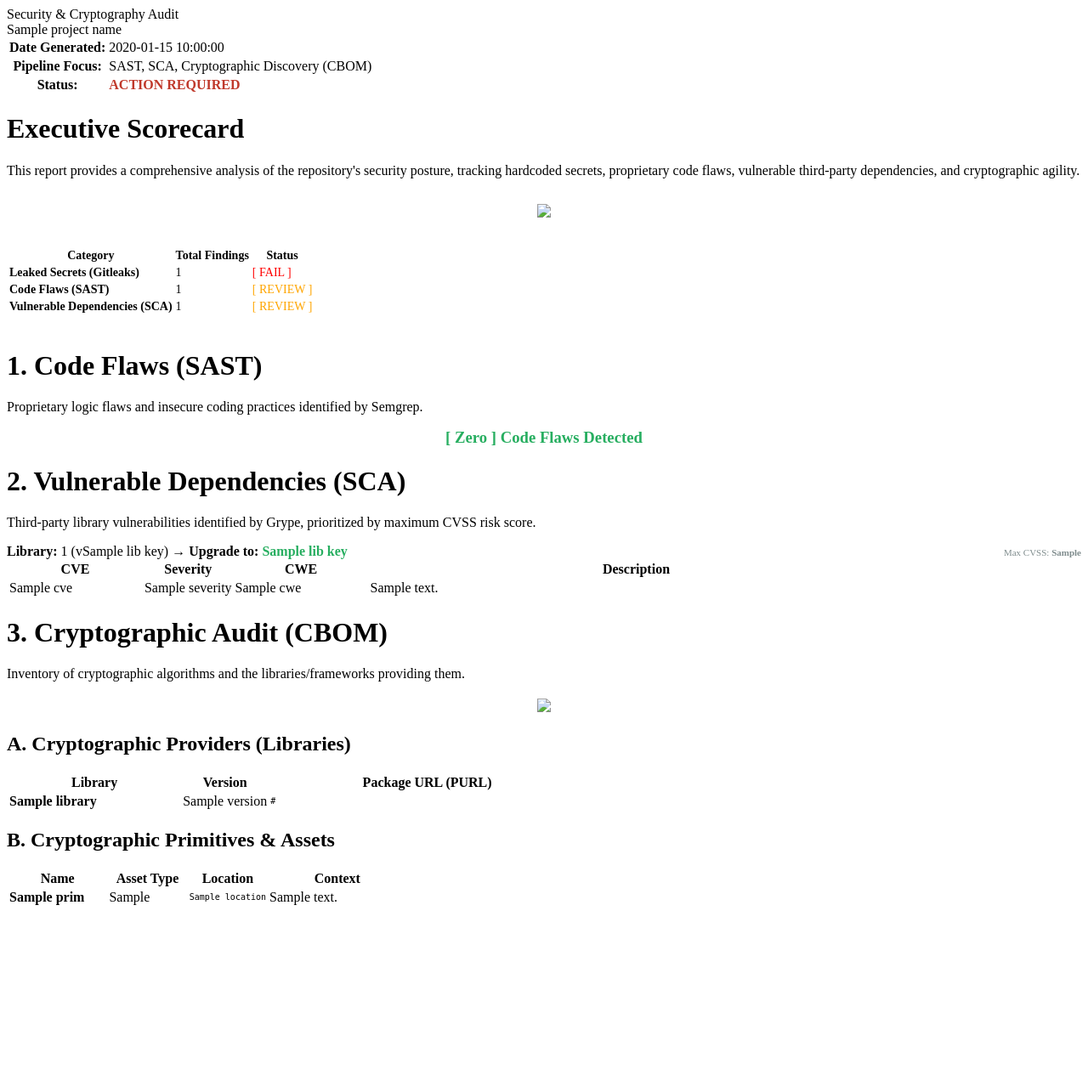
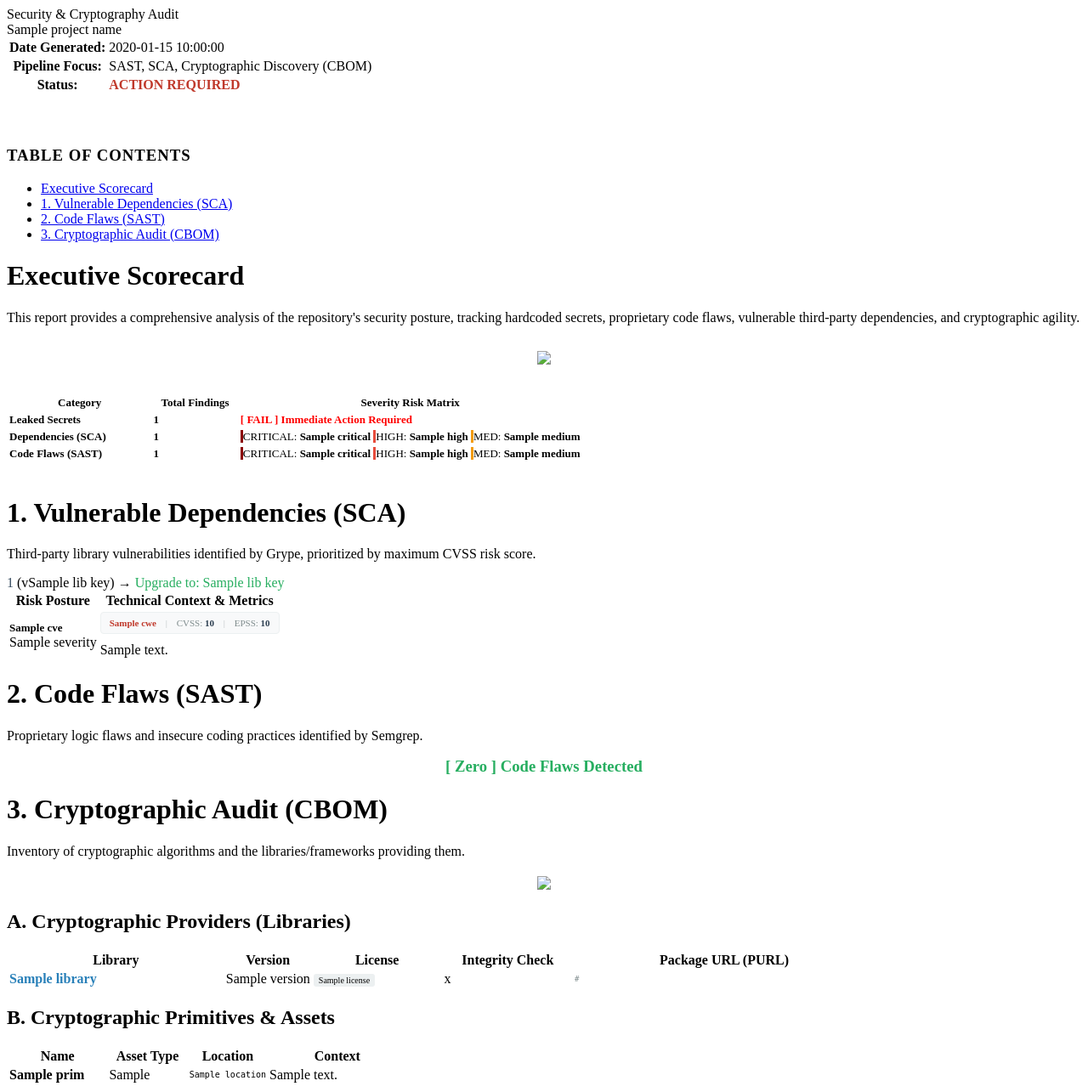
Before and after one commit to sujith-eag/devsecops-pqc-reporter, a Python web app: template templates/report.html in a window 1280 px wide. Shown: the whole page at 85% size. Before the commit the page ends 1065 px from the top, so only its background shows below. Run offline with Jinja, Linux system fonts and the light colour scheme; the template is opened without the code that fills it: most values are stand-ins (such as "Sample title", 1, 10 or a date in 2020).

Commit message:
Updated Formatting and Crypto Library Parsing

```diff
--- a/templates/report.html
+++ b/templates/report.html
@@ -23,46 +23,114 @@
                 </td>
             </tr>
         </table>
+
+        <h3 style="margin-top: 60px; text-transform: uppercase; letter-spacing: 1px;">Table of Contents</h3>
+        <ul class="toc">
+            <li><a href="#exec-scorecard">Executive Scorecard</a></li>
+            <li><a href="#sca-findings">1. Vulnerable Dependencies (SCA)</a></li>
+            <li><a href="#sast-findings">2. Code Flaws (SAST)</a></li>
+            <li><a href="#cbom-findings">3. Cryptographic Audit (CBOM)</a></li>
+        </ul>
     </div>
 
     <div class="page-break"></div>
 
-    <h1>Executive Scorecard</h1>
+    <h1 id="exec-scorecard">Executive Scorecard</h1>
     <p>This report provides a comprehensive analysis of the repository's security posture, tracking hardcoded secrets, proprietary code flaws, vulnerable third-party dependencies, and cryptographic agility.</p>
 
     <div style="text-align: center; margin: 30px 0;">
         <img src="file://{{ chart_paths['landscape'] }}" style="max-width: 100%; height: auto;">
     </div>
 
-    <table style="font-size: 14px; margin-bottom: 40px;">
+    <table style="font-size: 13px; margin-bottom: 40px;">
         <tr>
-            <th>Category</th>
-            <th>Total Findings</th>
-            <th>Status</th>
+            <th style="width: 25%;">Category</th>
+            <th style="width: 15%;">Total Findings</th>
+            <th style="width: 60%;">Severity Risk Matrix</th>
         </tr>
         <tr>
-            <td><b>Leaked Secrets (Gitleaks)</b></td>
-            <td>{{ secrets_count }}</td>
-            <td>{% if secrets_count == 0 %}<span style="color:green">[ PASS ]</span>{% else %}<span style="color:red">[ FAIL ]</span>{% endif %}</td>
+            <td><b>Leaked Secrets</b></td>
+            <td><b>{{ secrets_count }}</b></td>
+            <td>{% if secrets_count == 0 %}<span style="color:green; font-weight:bold;">[ PASS ]</span>{% else %}<span style="color:red; font-weight:bold;">[ FAIL ] Immediate Action Required</span>{% endif %}</td>
+        </tr>
+        <tr>
+            <td><b>Dependencies (SCA)</b></td>
+            <td><b>{{ sca_count }}</b></td>
+            <td>
+                {% if sca_count > 0 %}
+                    <span class="matrix-block" style="border-left: 3px solid #8b0000;">CRITICAL: <b>{{ sca_matrix.get('Critical', 0) }}</b></span>
+                    <span class="matrix-block" style="border-left: 3px solid #e74c3c;">HIGH: <b>{{ sca_matrix.get('High', 0) }}</b></span>
+                    <span class="matrix-block" style="border-left: 3px solid #f39c12;">MED: <b>{{ sca_matrix.get('Medium', 0) }}</b></span>
+                {% else %}
+                    <span style="color:green; font-weight:bold;">[ PASS ]</span>
+                {% endif %}
+            </td>
         </tr>
         <tr>
             <td><b>Code Flaws (SAST)</b></td>
-            <td>{{ sast_count }}</td>
-            <td>{% if sast_count == 0 %}<span style="color:green">[ PASS ]</span>{% else %}<span style="color:orange">[ REVIEW ]</span>{% endif %}</td>
+            <td><b>{{ sast_count }}</b></td>
+            <td>
+                {% if sast_count > 0 %}
+                    <span class="matrix-block" style="border-left: 3px solid #8b0000;">CRITICAL: <b>{{ sast_matrix.get('Critical', 0) }}</b></span>
+                    <span class="matrix-block" style="border-left: 3px solid #e74c3c;">HIGH: <b>{{ sast_matrix.get('High', 0) }}</b></span>
+                    <span class="matrix-block" style="border-left: 3px solid #f39c12;">MED: <b>{{ sast_matrix.get('Medium', 0) }}</b></span>
+                {% else %}
+                    <span style="color:green; font-weight:bold;">[ PASS ]</span>
+                {% endif %}
+            </td>
         </tr>
-        <tr>
-            <td><b>Vulnerable Dependencies (SCA)</b></td>
-            <td>{{ sca_count }}</td>
-            <td>{% if sca_count == 0 %}<span style="color:green">[ PASS ]</span>{% else %}<span style="color:orange">[ REVIEW ]</span>{% endif %}</td>
-        </tr>
-
-
-
     </table>
 
     <div class="page-break"></div>
 
-    <h1>1. Code Flaws (SAST)</h1>
+    <h1 id="sca-findings">1. Vulnerable Dependencies (SCA)</h1>
+    <p>Third-party library vulnerabilities identified by Grype, prioritized by maximum CVSS risk score.</p>
+
+    {% if grouped_sca|length == 0 %}
+        <div class="card" style="text-align: center; border-color: #27ae60;">
+            <h3 style="color: #27ae60; margin: 0;">[ Zero ] Dependency Vulnerabilities Detected</h3>
+        </div>
+    {% else %}
+        {% for lib_keys, data in grouped_sca.items() %}
+        <div class="card avoid-break">
+            <div class="card-header">
+                <span style="font-size: 16px;">
+                    <span style="color: #34495e;">{{ lib_keys[0] }}</span> (v{{ lib_keys[1] }}) &rarr;
+                    <span style="color: #27ae60;">Upgrade to: {{ lib_keys[2] }}</span>
+                </span>
+            </div>
+
+            <table class="sca-table">
+                <tr>
+                    <th>Risk Posture</th>
+                    <th>Technical Context & Metrics</th>
+                </tr>
+                {% for cve in data.cves %}
+                <tr>
+                    <td>
+                        <b style="font-size: 13px;">{{ cve.cve }}</b><br>
+                        <span class="badge sev-{{ cve.severity }}" style="margin-top: 6px;">{{ cve.severity }}</span>
+                    </td>
+                    <td>
+                        <div style="margin-bottom: 10px; font-size: 11px; background: #f8f9fa; padding: 6px 10px; border-radius: 4px; border: 1px solid #ecf0f1; display: inline-block;">
+                            <b style="color: #c0392b;">{{ cve.cwe }}</b>
+                            <span style="color: #bdc3c7; margin: 0 8px;">|</span>
+                            <span style="color: #7f8c8d;">CVSS: <b style="color: #2c3e50;">{{ cve.cvss_score }}</b></span>
+                            <span style="color: #bdc3c7; margin: 0 8px;">|</span>
+                            <span style="color: #7f8c8d;">EPSS: <b style="color: #2c3e50;">{{ cve.epss_score }}</b></span>
+                        </div><br>
+                        {{ cve.description }}
+                    </td>
+                </tr>
+                {% endfor %}
+            </table>
+        </div>
+        {% endfor %}
+    {% endif %}
+
+    <div class="page-break"></div>
+
+    <h1 id="sast-findings">2. Code Flaws (SAST)</h1>
     <p>Proprietary logic flaws and insecure coding practices identified by Semgrep.</p>
     {% if grouped_sast|length == 0 %}
         <div class="card" style="text-align: center; border-color: #27ae60;">
@@ -79,12 +147,15 @@
                 <tr><th style="width: 30%;">File Location</th><th>Issue Context & Snippet</th></tr>
                 {% for item in findings %}
                 <tr>
-                    <td>{{ item.file }}<br><i>Line: {{ item.line }}</i></td>
                     <td>
-                        {{ item.message }}
+                        <b>{{ item.file }}</b><br>
+                        <span class="meta-text">Line: {{ item.line }}</span>
                         {% if item.is_fp %}
-                        <br><span style="color: #f39c12; font-size: 9px;"><b>[WARNING]</b> Flagged by engine as potential False Positive</span>
+                        <br><span style="color: #f39c12; font-size: 9px; margin-top: 8px; display: block;"><b>[WARNING]</b> Engine Flag: False Positive</span>
                         {% endif %}
+                    </td>
+                    <td>
+                        <div class="code-snippet">{{ item.message }}</div>
                     </td>
                 </tr>
                 {% endfor %}
@@ -95,66 +166,29 @@
 
     <div class="page-break"></div>
 
-    <h1>2. Vulnerable Dependencies (SCA)</h1>
-    <p>Third-party library vulnerabilities identified by Grype, prioritized by maximum CVSS risk score.</p>
-
-    {% if grouped_sca|length == 0 %}
-        <div class="card" style="text-align: center; border-color: #27ae60;">
-            <h3 style="color: #27ae60; margin: 0;">[ Zero ] Dependency Vulnerabilities Detected</h3>
-        </div>
-    {% else %}
-        {% for lib_keys, data in grouped_sca.items() %}
-        <div class="card avoid-break">
-            <div class="card-header" style="display: flex; justify-content: space-between;">
-                <div>
-                    <b>Library:</b> {{ lib_keys[0] }} (v{{ lib_keys[1] }}) &rarr;
-                    <b>Upgrade to: <span style="color: #27ae60;">{{ lib_keys[2] }}</span></b>
-                </div>
-                <div>
-                    <span style="font-size: 11px; color: #7f8c8d;">Max CVSS: <b>{{ data.max_cvss }}</b></span>
-                </div>
-            </div>
-            <table>
-                <tr>
-                    <th style="width: 15%;">CVE</th>
-                    <th style="width: 10%;">Severity</th>
-                    <th style="width: 15%;">CWE</th>
-                    <th>Description</th>
-                </tr>
-                {% for cve in data.cves %}
-                <tr>
-                    <td>{{ cve.cve }}</td>
-                    <td><span class="badge sev-{{ cve.severity }}">{{ cve.severity }}</span></td>
-                    <td>{{ cve.cwe }}</td>
-                    <td>{{ cve.description }}</td>
-                </tr>
-                {% endfor %}
-            </table>
-        </div>
-        {% endfor %}
-    {% endif %}
-
-    <div class="page-break"></div>
-
-    <h1>3. Cryptographic Audit (CBOM)</h1>
+    <h1 id="cbom-findings">3. Cryptographic Audit (CBOM)</h1>
     <p>Inventory of cryptographic algorithms and the libraries/frameworks providing them.</p>
 
     <div style="text-align: center; margin: 20px 0;" class="avoid-break">
         <img src="file://{{ chart_paths['crypto'] }}" style="width: 300px; height: auto;">
     </div>
 
-    <h2 class="avoid-break">A. Cryptographic Providers (Libraries)</h2>
+<h2 class="avoid-break">A. Cryptographic Providers (Libraries)</h2>
     <table class="avoid-break">
         <tr>
-            <th style="width: 30%;">Library</th>
-            <th style="width: 15%;">Version</th>
+            <th style="width: 25%;">Library</th>
+            <th style="width: 10%;">Version</th>
+            <th style="width: 15%;">License</th>
+            <th style="width: 15%;">Integrity Check</th>
             <th>Package URL (PURL)</th>
         </tr>
         {% for prov in providers %}
         <tr>
-            <td><b>{{ prov.library }}</b></td>
+            <td><b style="color: #2980b9;">{{ prov.library }}</b></td>
             <td>{{ prov.version }}</td>
-            <td style="font-family: monospace; font-size: 10px;">{{ prov.purl }}</td>
+            <td><span style="background: #ecf0f1; padding: 2px 6px; border-radius: 3px; font-size: 10px;">{{ prov.license }}</span></td>
+            <td>{{ prov.hash_alg }}</td>
+            <td style="font-family: monospace; font-size: 9px; color: #7f8c8d; word-break: break-all;">{{ prov.purl }}</td>
         </tr>
         {% endfor %}
     </table>
```
Also changed, not shown: data_parser.py (+38 -9 lines), main.py (+17 -3 lines), templates/styles.css (+28 -16 lines), README.md.
